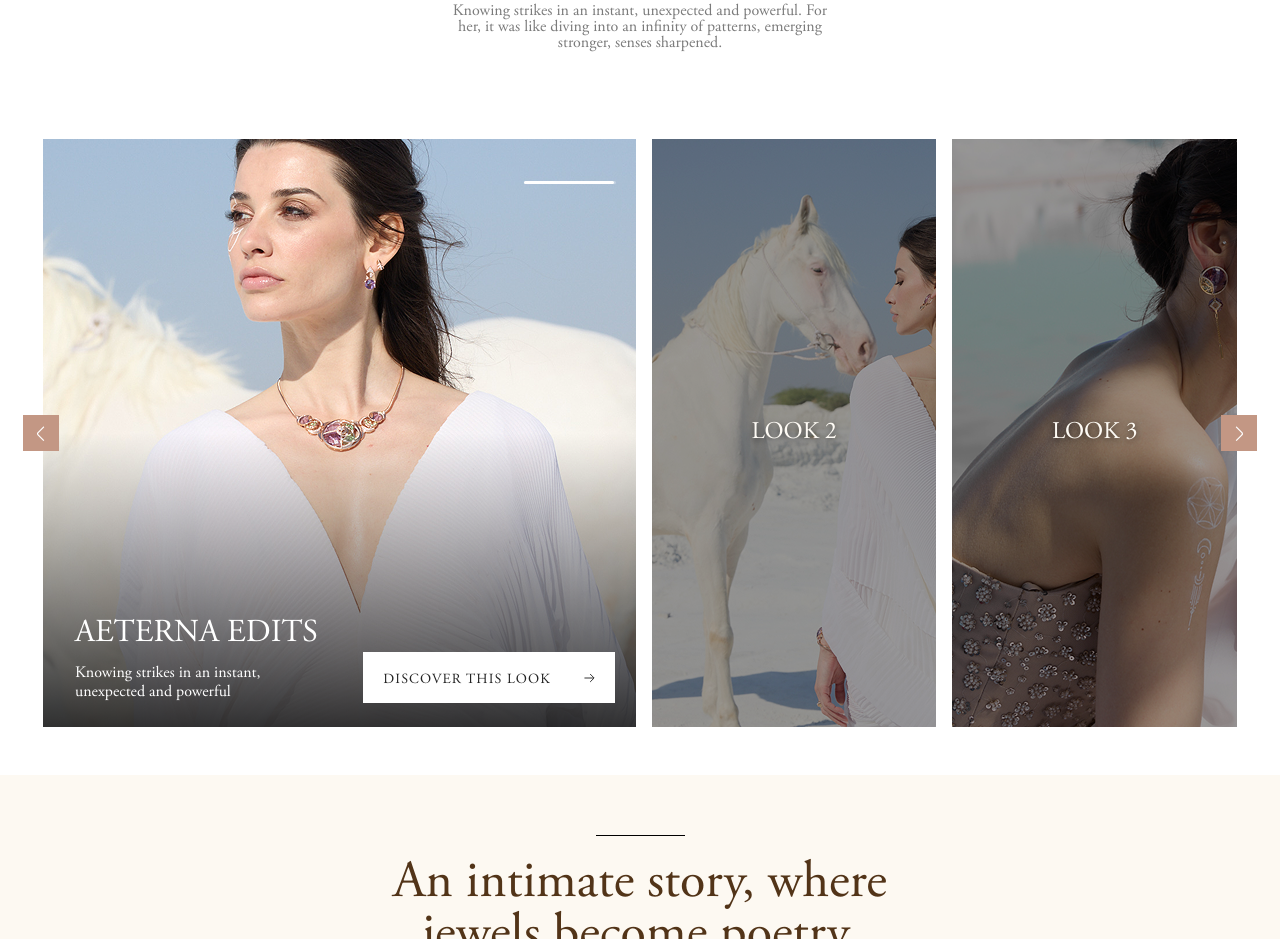
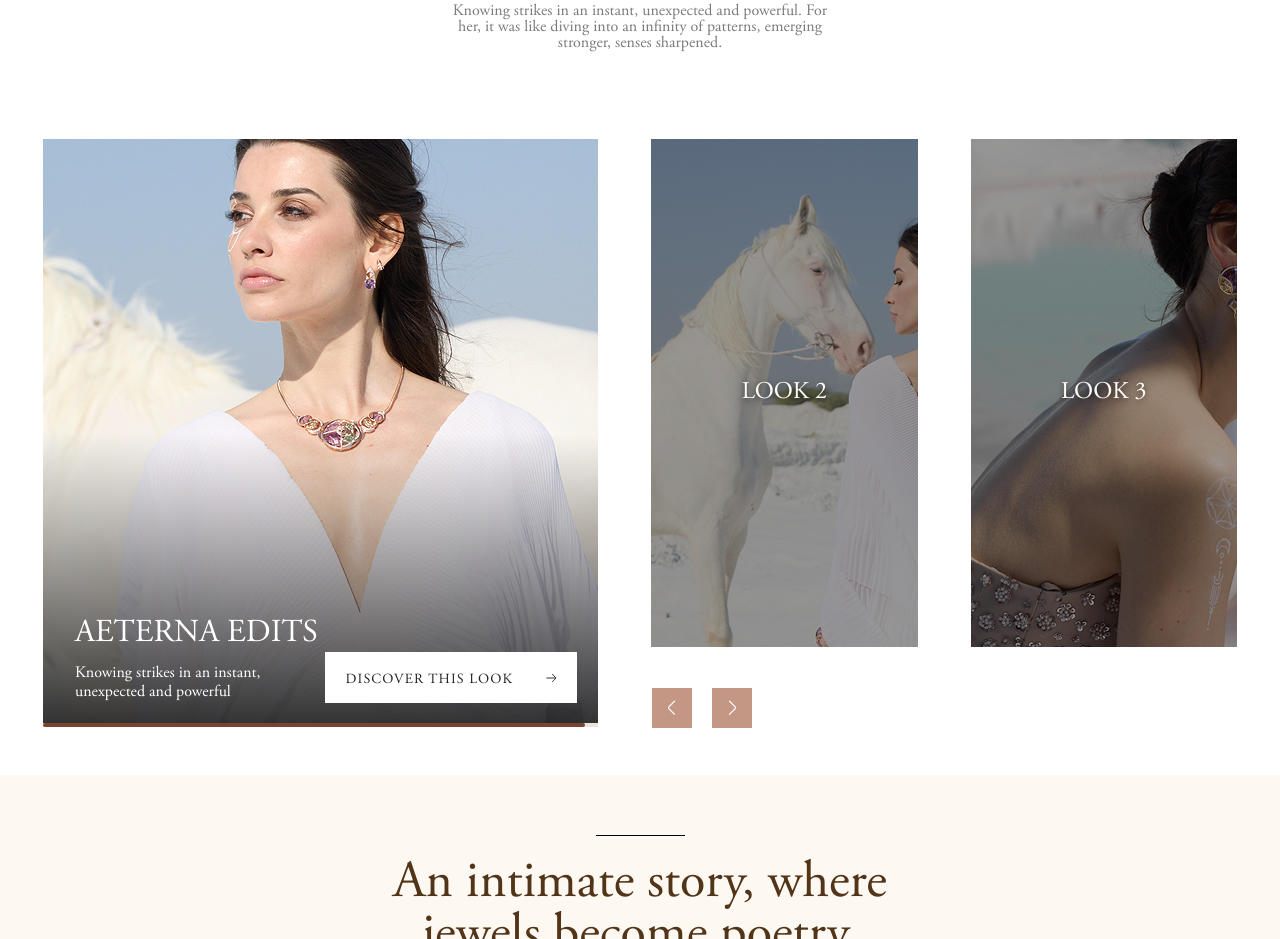
Before and after one commit to iamkeshavsingh/zoya-new, a plain HTML site: page index.html in a window 1280 px wide. Shown: the part 817-1756 px from the top of the page. Drawn offline with Linux system fonts and the light colour scheme; a web font is replaced by a local one.

Commit message:
add desktop design

```diff
--- a/index.html
+++ b/index.html
@@ -1183,12 +1183,12 @@ margin: 0;
 
 .second_section_slider_div > .left_arrow_div {
     position: absolute;
-  top: 50%;
-  left: -1.25rem;
+    bottom: -3.5%;
+    left: 51%;
     transform: translateY(-50%);
     background-color: #c39784;
-  width: 36px;
-  height: 36px;
+    width: 40px;
+    height: 40px;
     display: flex;
     align-items: center;
     justify-content: center;
@@ -1200,12 +1200,12 @@ margin: 0;
 
 .second_section_slider_div > .right_arrow_div {
   position: absolute;
-  top: 50%;
-  right: -1.25rem;
+  bottom: -3.5%;
+  left: 56%;
   transform: translateY(-50%);
   background-color: #c39784;
-  width: 36px;
-  height: 36px;
+  width: 40px;
+  height: 40px;
   display: flex;
   align-items: center;
   justify-content: center;
@@ -1217,7 +1217,7 @@ margin: 0;
 
 .second_section_slider_div .slider_container {
   display: flex;
-  gap: 1rem;
+  gap: 53px;
   width: 100%;
   overflow: hidden;
 }
@@ -1229,13 +1229,15 @@ margin: 0;
 
 
 .second_section_slider_div .slider_container .slider-card {
-  height: 588px;
+  height: 508px;
   position: relative;
   overflow: hidden;
   cursor: pointer;
   transition: all 0.3s ease;
 }
-
+.second_section_slider_div .slider_container .slider-card.active {
+  height: 588px;
+}
 
 .second_section_slider_div .slider_container .collapse-label {
   position: absolute;
@@ -1293,12 +1295,11 @@ margin: 0;
 /* Progress bar styles */
 .progress-bar-container {
   position: absolute;
-  top: 42px;
-  right: 20px;
-  width: 92px;
-  height: 3px;
-  background-color: rgba(255, 255, 255, 0.3);
-  border-radius: 2px;
+  bottom: 0;
+  left: 0;
+  width: 100%;
+  height: 4px;
+  background-color: #EEE2DC;
   opacity: 0;
   transition: opacity 0.3s ease;
   z-index: 5;
@@ -1306,7 +1307,7 @@ margin: 0;
 
 .progress-bar {
   height: 100%;
-  background-color: #fff;
+  background-color: #764631;
   border-radius: 2px;
   width: 0%;
   transition: width 0.3s ease;
```
Also changed, not shown: assets/disableArrow.svg (added). Lines whose indentation alone changed are shown as unchanged.
